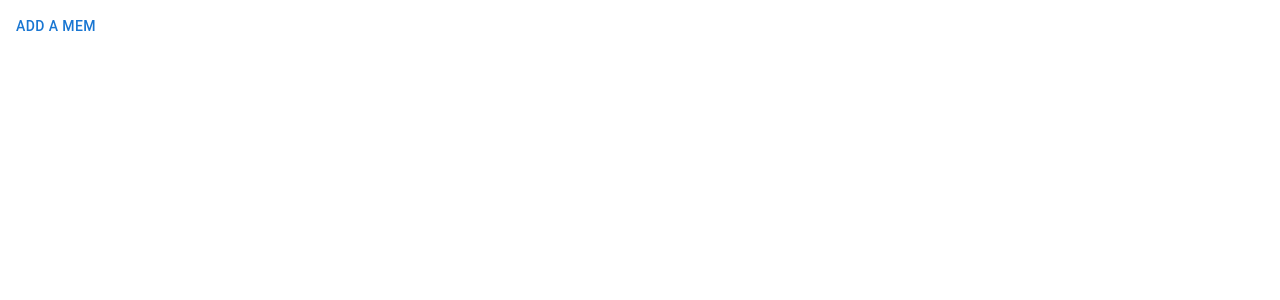
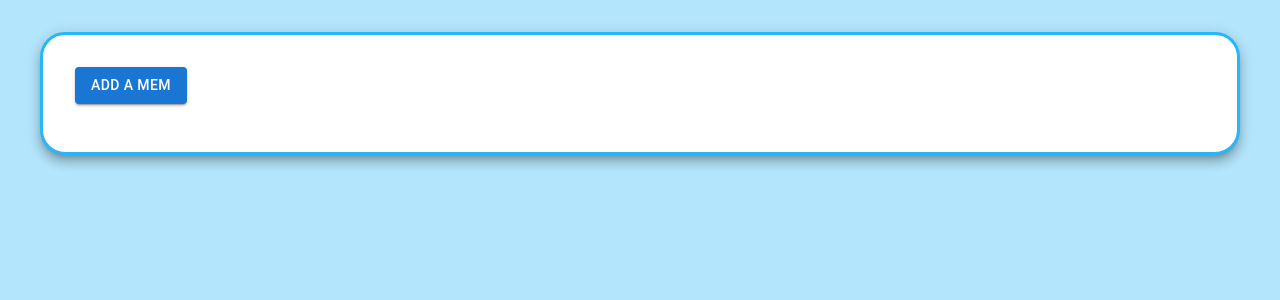
Before and after one commit to PiTiLeZarD/memup, a React (Vite) app: page / in a window 1280 px wide. Shown: the top 300 px of the page. Built offline with nearby package versions, Linux system fonts and the light colour scheme.

Commit message:
mem crud

```diff
--- a/package.json
+++ b/package.json
@@ -17,6 +17,7 @@
     "dependencies": {
         "@emotion/react": "^11.10.5",
         "@emotion/styled": "^11.10.5",
+        "@mui/icons-material": "^5.11.0",
         "@mui/material": "^5.11.1",
         "nanoid": "^4.0.0",
         "react": "^18.2.0",
--- a/src/App.tsx
+++ b/src/App.tsx
@@ -1,8 +1,13 @@
-import { Button } from "@mui/material";
 import React, { useState } from "react";
+
+import DeleteIcon from "@mui/icons-material/Delete";
+import EditIcon from "@mui/icons-material/Edit";
+import { Button, Grid, IconButton, List, ListItem, Paper } from "@mui/material";
+import { lightBlue } from "@mui/material/colors";
+
 import { Mem } from "./Mem";
 import { MemForm } from "./MemForm";
-import { useStore } from "./store";
+import { MemType, newMem, useStore } from "./store";
 
 export type AppProps = {};
 
@@ -10,15 +15,44 @@ export type AppComponent = React.FunctionComponent<AppProps>;
 
 export const App: AppComponent = (): JSX.Element => {
     const mems = useStore(({ mems }) => mems);
-    const [formOpen, setFormOpen] = useState<boolean>(false);
+    const deleteMem = useStore(({ deleteMem }) => deleteMem);
+    const [formOpen, setFormOpen] = useState<false | MemType>(false);
     return (
-        <div>
-            <Button onClick={() => setFormOpen(true)}>Add a mem</Button>
-            <MemForm open={formOpen} onClose={() => setFormOpen(false)} />
+        <>
+            <style type="text/css">{`
+                html, body {
+                    background-color: ${lightBlue[100]}
+                }
+            `}</style>
+            <Paper
+                elevation={8}
+                sx={{ borderRadius: "25px", padding: "2em", margin: "2em", border: `3px solid ${lightBlue[400]}` }}
+            >
+                <Button variant="contained" onClick={() => setFormOpen(newMem())}>
+                    Add a mem
+                </Button>
+                <MemForm open={formOpen} onClose={() => setFormOpen(false)} />
 
-            {mems.map((mem) => (
-                <Mem data={mem} />
-            ))}
-        </div>
+                <List>
+                    {mems.map((mem) => (
+                        <ListItem>
+                            <Grid container>
+                                <Grid item xs={10}>
+                                    <Mem data={mem} />
+                                </Grid>
+                                <Grid item xs={2} sx={{ textAlign: "right" }}>
+                                    <IconButton onClick={() => setFormOpen(mem)}>
+                                        <EditIcon />
+                                    </IconButton>
+                                    <IconButton onClick={() => deleteMem(mem)}>
+                                        <DeleteIcon />
+                                    </IconButton>
+                                </Grid>
+                            </Grid>
+                        </ListItem>
+                    ))}
+                </List>
+            </Paper>
+        </>
     );
 };
--- a/src/MemForm.tsx
+++ b/src/MemForm.tsx
@@ -1,35 +1,43 @@
-import React from "react";
+import React, { useEffect } from "react";
 
 import { Button, Dialog, DialogActions, DialogContent, DialogTitle, TextField } from "@mui/material";
 import { useForm } from "react-hook-form";
 
-import { nanoid } from "nanoid";
-import { useStore } from "./store";
+import { MemType, newMem, useStore } from "./store";
 
 type FormState = {
     mem: string;
 };
 
 export type MemFormProps = {
-    open: boolean;
+    open: false | MemType;
     onClose: () => void;
 };
+
+const mem2Form = ({ mem }: MemType): FormState => ({ mem });
 
 export type MemFormComponent = React.FunctionComponent<MemFormProps>;
 
 export const MemForm: MemFormComponent = ({ open, onClose }): JSX.Element => {
-    const { register, handleSubmit } = useForm<FormState>();
+    const { register, handleSubmit, reset } = useForm<FormState>({
+        defaultValues: open ? mem2Form(open) : {},
+    });
+
+    useEffect(() => {
+        if (open) reset(mem2Form(open));
+    }, [open]);
+
     const saveMem = useStore(({ saveMem }) => saveMem);
 
     const handleSave = ({ mem }) => {
-        saveMem({ id: nanoid(), mem, checks: [] });
+        saveMem({ ...(open || newMem()), mem });
         onClose();
     };
     const handleClose = () => onClose();
 
     return (
         <form onSubmit={handleSubmit(handleSave)}>
-            <Dialog open={open} onClose={handleClose}>
+            <Dialog open={!!open} onClose={handleClose}>
                 <DialogTitle>Add a mem</DialogTitle>
                 <DialogContent>
                     <TextField {...register("mem")} />
--- a/src/store.ts
+++ b/src/store.ts
@@ -1,3 +1,4 @@
+import { nanoid } from "nanoid";
 import create from "zustand";
 import { combine, devtools, persist } from "zustand/middleware";
 
@@ -25,6 +26,8 @@ export type StoreActionsPropsType = {
     deleteMem: (mem: MemType) => void;
 };
 
+export const newMem = (): MemType => ({ id: nanoid(), checks: [], mem: "" });
+
 const InitialState: StorePropsType = {
     mems: [],
 };
```
Also changed, not shown: 1 other file (tests, documents, lock files or other folders).
